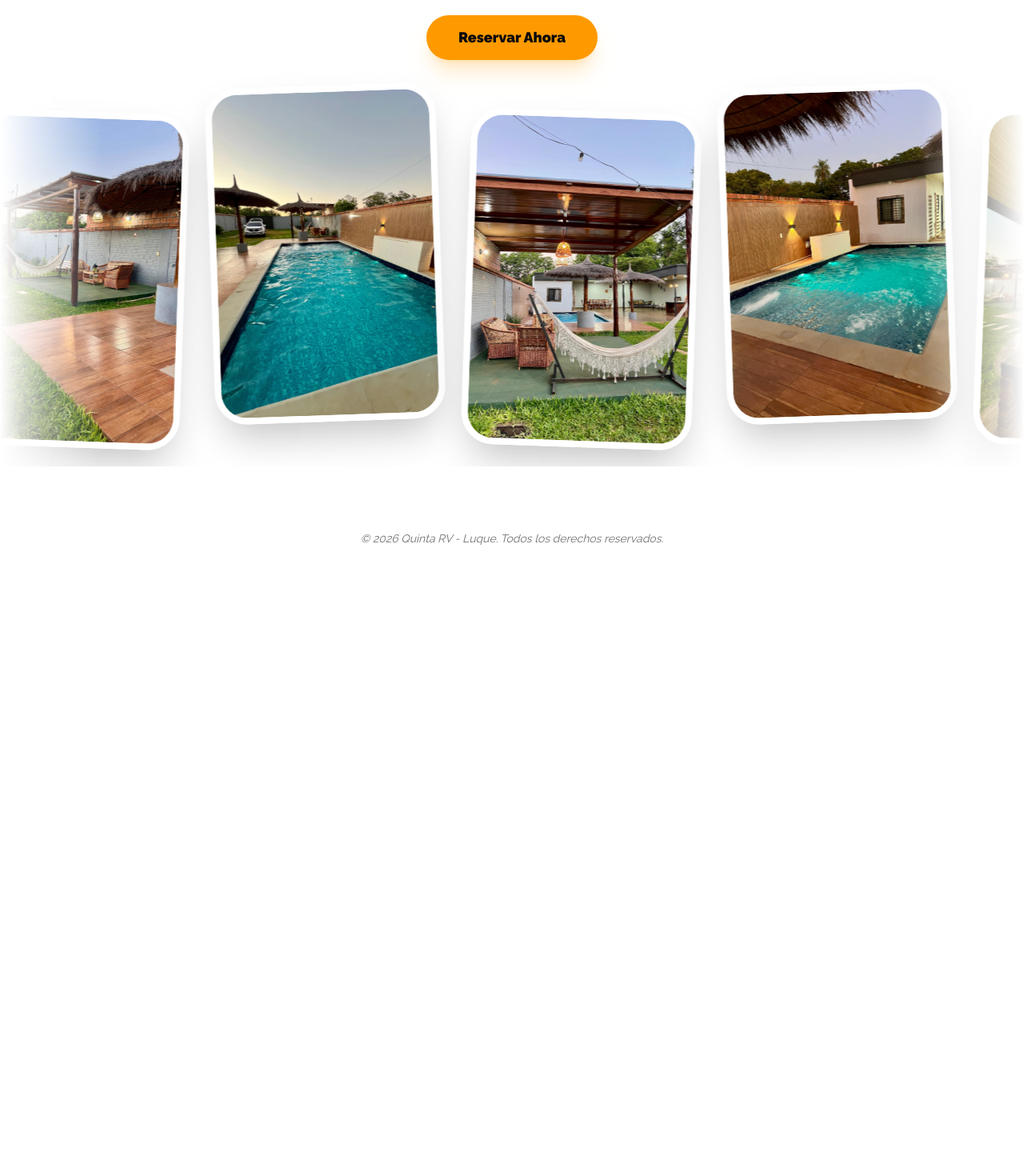
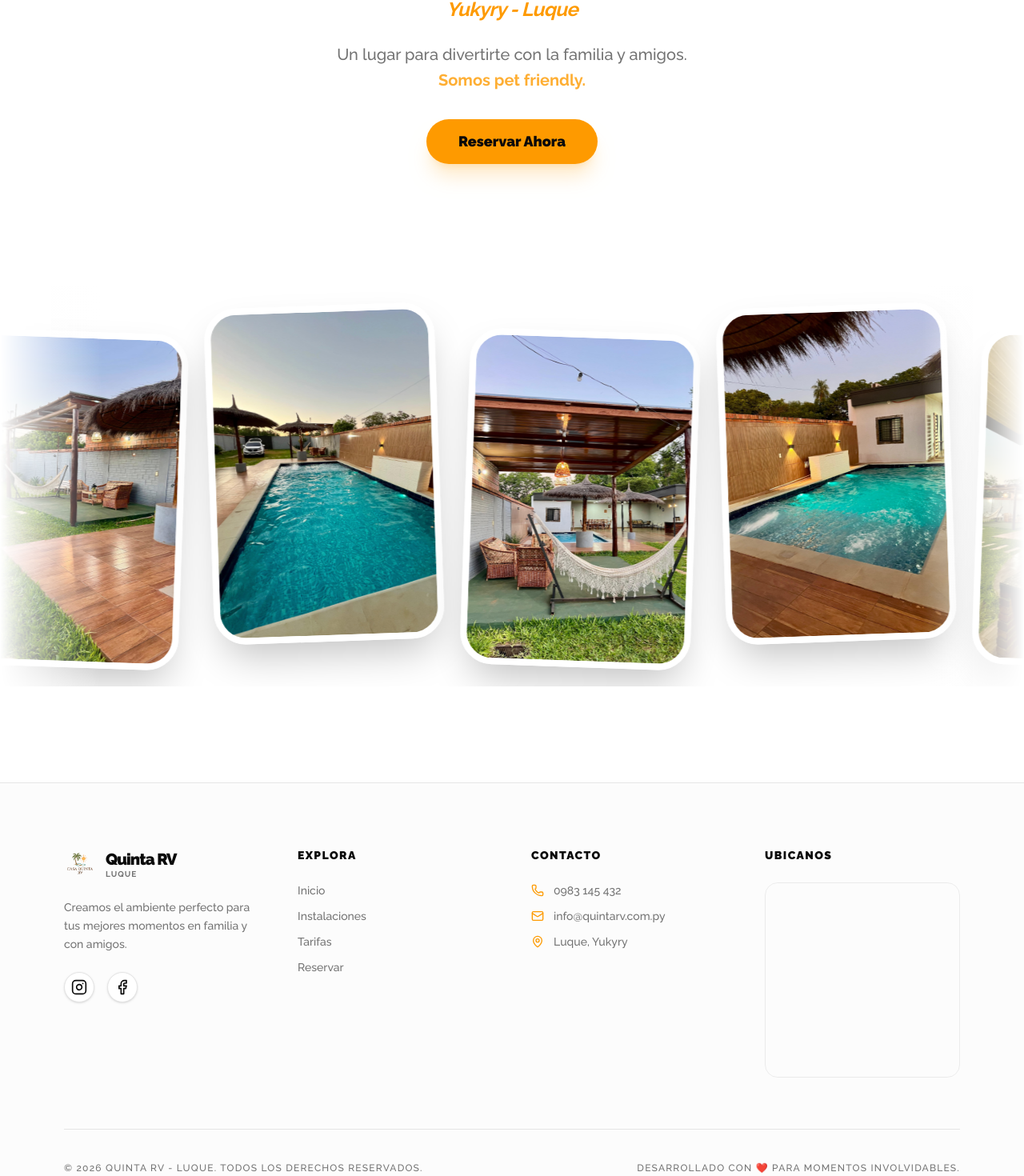
Before and after one commit to zcaraluna/quinta-rv, a Next.js app: page / in a window 1280 px wide. Shown: the part 362-1832 px from the top of the page at 80% size. Before the commit the page ends 1125 px from the top, so only its background shows below. Built offline with nearby package versions, Linux system fonts and the light colour scheme; grey boxes are pictures that could not be loaded.

Commit message:
UI: Home page redesign with watermark reel and modern footer

```diff
--- a/src/app/(public)/page.tsx
+++ b/src/app/(public)/page.tsx
@@ -1,14 +1,23 @@
 import { PhotoReel } from "@/components/booking/photo-reel";
 import Link from "next/link";
+import Image from "next/image";
 import { Button } from "@/components/ui/button";
+import { Instagram, MapPin, Phone, Mail, Facebook } from "lucide-react";
 
 export default async function Home() {
     return (
         <main className="min-h-screen bg-background flex flex-col items-center">
-            {/* Header Section */}
-            <section className="w-full pt-20 sm:pt-32 pb-4 text-center px-4 max-w-4xl mx-auto">
+            {/* Hero Section with Watermark Background */}
+            <section className="relative w-full overflow-hidden min-h-[85vh] flex items-center justify-center">
+                {/* Watermark Photo Reel (Background) */}
+                <div className="absolute inset-0 z-0 pointer-events-none flex items-center overflow-hidden">
+                    <PhotoReel watermark />
+                </div>
+
+                {/* Hero Content */}
+                <div className="relative z-10 w-full pt-20 sm:pt-32 pb-4 text-center px-4 max-w-4xl mx-auto">
                     <div className="space-y-1 mb-6">
-                    <h1 className="text-5xl sm:text-6xl md:text-8xl font-black tracking-tighter text-foreground leading-none">
+                        <h1 className="text-5xl sm:text-7xl md:text-9xl font-black tracking-tighter text-foreground leading-none drop-shadow-sm">
                             Quinta RV
                         </h1>
                         <p className="text-lg sm:text-xl md:text-2xl font-bold text-primary italic tracking-tight">
@@ -20,23 +29,95 @@ export default async function Home() {
                         <span className="text-primary/80 font-bold">Somos pet friendly.</span>
                     </p>
                     <div className="mt-8">
-                    <Button size="lg" className="rounded-full px-10 h-14 font-black text-lg shadow-xl shadow-primary/20 hover:scale-105 transition-all active:scale-95" asChild>
-                        <Link href="/reservations">Reservar Ahora</Link>
+                        <Link href="/reservations">
+                            <Button size="lg" className="rounded-full px-10 h-14 font-black text-lg shadow-xl shadow-primary/20 hover:scale-105 transition-all active:scale-95">
+                                Reservar Ahora
                             </Button>
+                        </Link>
+                    </div>
                 </div>
             </section>
 
-            {/* Photo Reel Section */}
-            <section className="w-full -mt-2">
+            {/* Gallery Reel Section (Optional but nice) */}
+            <section className="w-full py-10">
                 <PhotoReel />
             </section>
 
-            {/* Footer Info */}
-            <section className="container mx-auto px-4 max-w-4xl py-20 text-center">
-                <p className="text-muted-foreground italic text-sm">
-                    © 2026 Quinta RV - Luque. Todos los derechos reservados.
+            {/* Modern Footer */}
+            <footer className="w-full bg-muted/30 border-t mt-20 pt-20 pb-10">
+                <div className="container mx-auto px-4 max-w-6xl">
+                    <div className="grid grid-cols-1 md:grid-cols-4 gap-12 mb-16">
+                        {/* Brand Column */}
+                        <div className="space-y-6">
+                            <div className="flex items-center gap-3">
+                                <Image src="/quinta-rv.png" alt="Logo" width={40} height={40} className="rounded-lg" />
+                                <div className="flex flex-col">
+                                    <span className="font-black text-xl tracking-tighter">Quinta RV</span>
+                                    <span className="text-[10px] text-muted-foreground font-bold uppercase tracking-widest leading-none">Luque</span>
+                                </div>
+                            </div>
+                            <p className="text-sm text-muted-foreground font-medium leading-relaxed">
+                                Creamos el ambiente perfecto para tus mejores momentos en familia y con amigos.
                             </p>
-            </section>
+                            <div className="flex items-center gap-4">
+                                <a href="#" className="p-2 rounded-full bg-background border hover:text-primary transition-colors shadow-sm">
+                                    <Instagram className="h-5 w-5" />
+                                </a>
+                                <a href="#" className="p-2 rounded-full bg-background border hover:text-primary transition-colors shadow-sm">
+                                    <Facebook className="h-5 w-5" />
+                                </a>
+                            </div>
+                        </div>
+
+                        {/* Navigation Column */}
+                        <div className="space-y-6">
+                            <h3 className="font-black text-sm uppercase tracking-widest text-foreground">Explora</h3>
+                            <ul className="space-y-3 text-sm text-muted-foreground font-medium">
+                                <li><Link href="/" className="hover:text-primary transition-colors">Inicio</Link></li>
+                                <li><Link href="/amenities" className="hover:text-primary transition-colors">Instalaciones</Link></li>
+                                <li><Link href="/pricing" className="hover:text-primary transition-colors">Tarifas</Link></li>
+                                <li><Link href="/reservations" className="hover:text-primary transition-colors">Reservar</Link></li>
+                            </ul>
+                        </div>
+
+                        {/* Contact Column */}
+                        <div className="space-y-6">
+                            <h3 className="font-black text-sm uppercase tracking-widest text-foreground">Contacto</h3>
+                            <ul className="space-y-3 text-sm text-muted-foreground font-medium">
+                                <li className="flex items-center gap-3">
+                                    <Phone className="h-4 w-4 text-primary" />
+                                    <span>0983 145 432</span>
+                                </li>
+                                <li className="flex items-center gap-3">
+                                    <Mail className="h-4 w-4 text-primary" />
+                                    <span>info@quintarv.com.py</span>
+                                </li>
+                                <li className="flex items-center gap-3">
+                                    <MapPin className="h-4 w-4 text-primary" />
+                                    <span>Luque, Yukyry</span>
+                                </li>
+                            </ul>
+                        </div>
+
+                        {/* Location Column */}
+                        <div className="space-y-6">
+                            <h3 className="font-black text-sm uppercase tracking-widest text-foreground">Ubicanos</h3>
+                            <div className="aspect-square w-full rounded-2xl overflow-hidden grayscale opacity-70 hover:grayscale-0 hover:opacity-100 transition-all border shrink-0">
+                                <iframe
+                                    src="https://www.google.com/maps/embed?pb=!1m14!1m8!1m3!1d14424.341113063548!2d-57.4443916!3d-25.334966!3m2!1i1024!2i768!4f13.1!3m3!1m2!1s0x945da700147e62d3%3A0xe549aef6f19e917d!2sQuinta%20RV!5e0!3m2!1ses!2spy!4v1737847843477!5m2!1ses!2spy"
+                                    className="w-full h-full border-0"
+                                    loading="lazy"
+                                ></iframe>
+                            </div>
+                        </div>
+                    </div>
+
+                    <div className="border-t pt-10 flex flex-col md:flex-row justify-between items-center gap-4 text-xs text-muted-foreground font-medium uppercase tracking-widest">
+                        <p>© 2026 Quinta RV - Luque. Todos los derechos reservados.</p>
+                        <p>Desarrollado con ❤️ para momentos involvidables.</p>
+                    </div>
+                </div>
+            </footer>
         </main>
     );
 }
--- a/src/components/booking/photo-reel.tsx
+++ b/src/components/booking/photo-reel.tsx
@@ -4,20 +4,32 @@ import Image from "next/image"
 
 const IMAGES = Array.from({ length: 15 }, (_, i) => `/casaquinta/quinta-rv (${i + 1}).jpeg`)
 
-export function PhotoReel() {
+export function PhotoReel({ watermark = false }: { watermark?: boolean }) {
   return (
-    <div className="w-full relative py-10 overflow-hidden group">
-      {/* Side gradients to hide edges */}
-      <div className="absolute inset-y-0 left-0 w-32 bg-gradient-to-r from-background to-transparent z-10 pointer-events-none" />
-      <div className="absolute inset-y-0 right-0 w-32 bg-gradient-to-l from-background to-transparent z-10 pointer-events-none" />
+    <div className={cn(
+      "w-full relative overflow-hidden group transition-all duration-1000",
+      watermark ? "py-0 h-full opacity-[0.07] grayscale" : "py-10"
+    )}>
+      {!watermark && (
+        <>
+          <div className="absolute inset-y-0 left-0 w-32 bg-gradient-to-r from-background to-transparent z-10 pointer-events-none" />
+          <div className="absolute inset-y-0 right-0 w-32 bg-gradient-to-l from-background to-transparent z-10 pointer-events-none" />
+        </>
+      )}
 
-      <div className="flex animate-marquee gap-6 sm:gap-8 items-center">
+      <div className={cn(
+        "flex animate-marquee items-center",
+        watermark ? "gap-4 sm:gap-6" : "gap-6 sm:gap-8"
+      )}>
         {[...IMAGES, ...IMAGES].map((src, index) => (
           <div
             key={index}
             className={cn(
-              "relative w-44 h-64 sm:w-72 sm:h-[420px] flex-shrink-0 overflow-hidden rounded-[2.5rem] shadow-2xl transition-all duration-700 hover:scale-110 hover:z-20 border-8 border-white",
-              index % 2 === 0 ? "rotate-2 translate-y-4" : "-rotate-2 -translate-y-4"
+              "relative flex-shrink-0 overflow-hidden transition-all duration-700",
+              watermark
+                ? "w-40 h-60 sm:w-60 sm:h-80 rounded-2xl"
+                : "w-44 h-64 sm:w-72 sm:h-[420px] rounded-[2.5rem] shadow-2xl hover:scale-110 hover:z-20 border-8 border-white",
+              !watermark && (index % 2 === 0 ? "rotate-2 translate-y-4" : "-rotate-2 -translate-y-4")
             )}
           >
             <Image
@@ -28,8 +40,6 @@ export function PhotoReel() {
               sizes="(max-width: 640px) 200px, 400px"
               priority={index < 4}
             />
-            {/* Subtle overlay for depth */}
-            <div className="absolute inset-0 bg-gradient-to-t from-black/20 via-transparent to-transparent opacity-0 group-hover:opacity-100 transition-opacity" />
           </div>
         ))}
       </div>
@@ -40,14 +50,14 @@ export function PhotoReel() {
           100% { transform: translateX(-50%); }
         }
         .animate-marquee {
-          animation: marquee 60s linear infinite;
+          animation: marquee ${watermark ? '120s' : '60s'} linear infinite;
         }
         .animate-marquee:hover {
-          animation-play-state: paused;
+          animation-play-state: ${watermark ? 'running' : 'paused'};
         }
         @media (max-width: 640px) {
           .animate-marquee {
-            animation-duration: 40s;
+            animation-duration: ${watermark ? '80s' : '40s'};
           }
         }
       `}</style>
```
Lines whose indentation alone changed are shown as unchanged.
